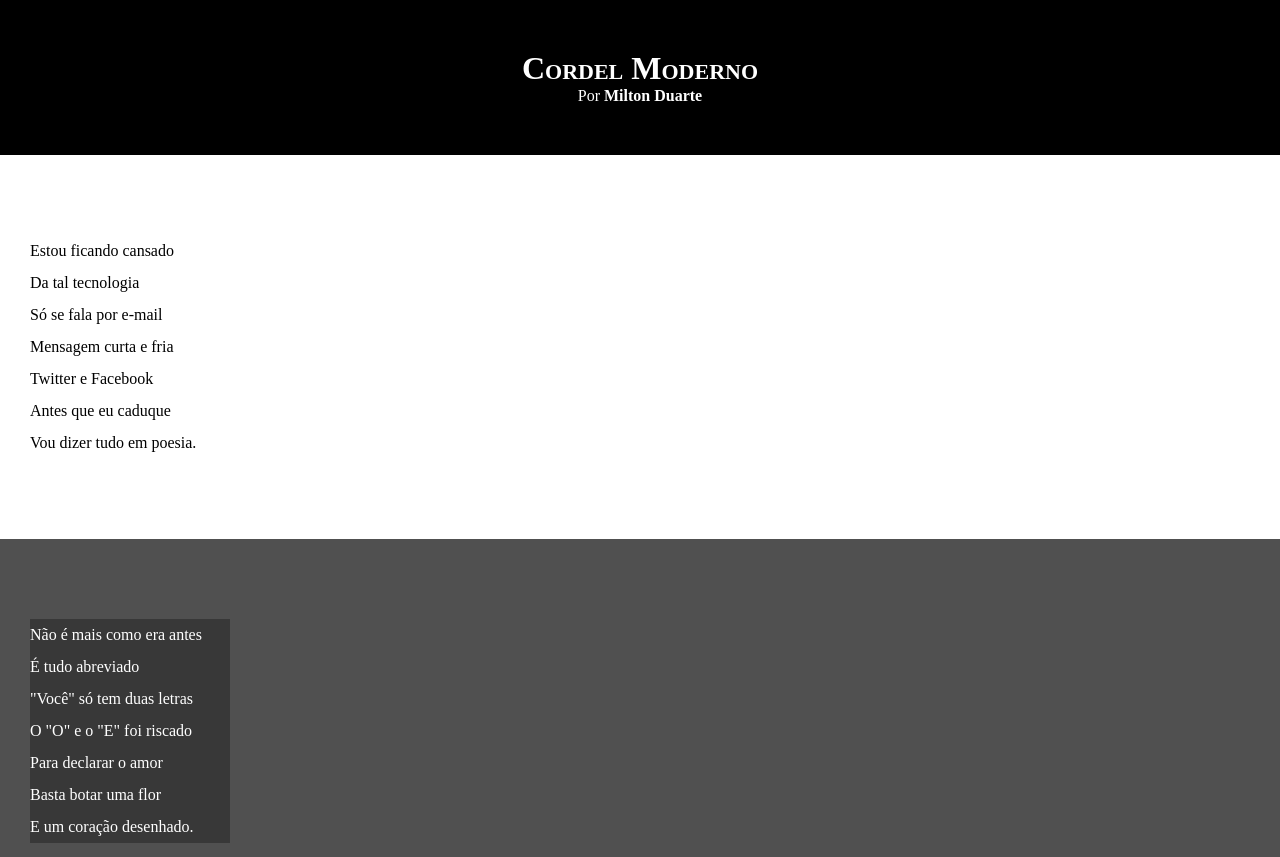
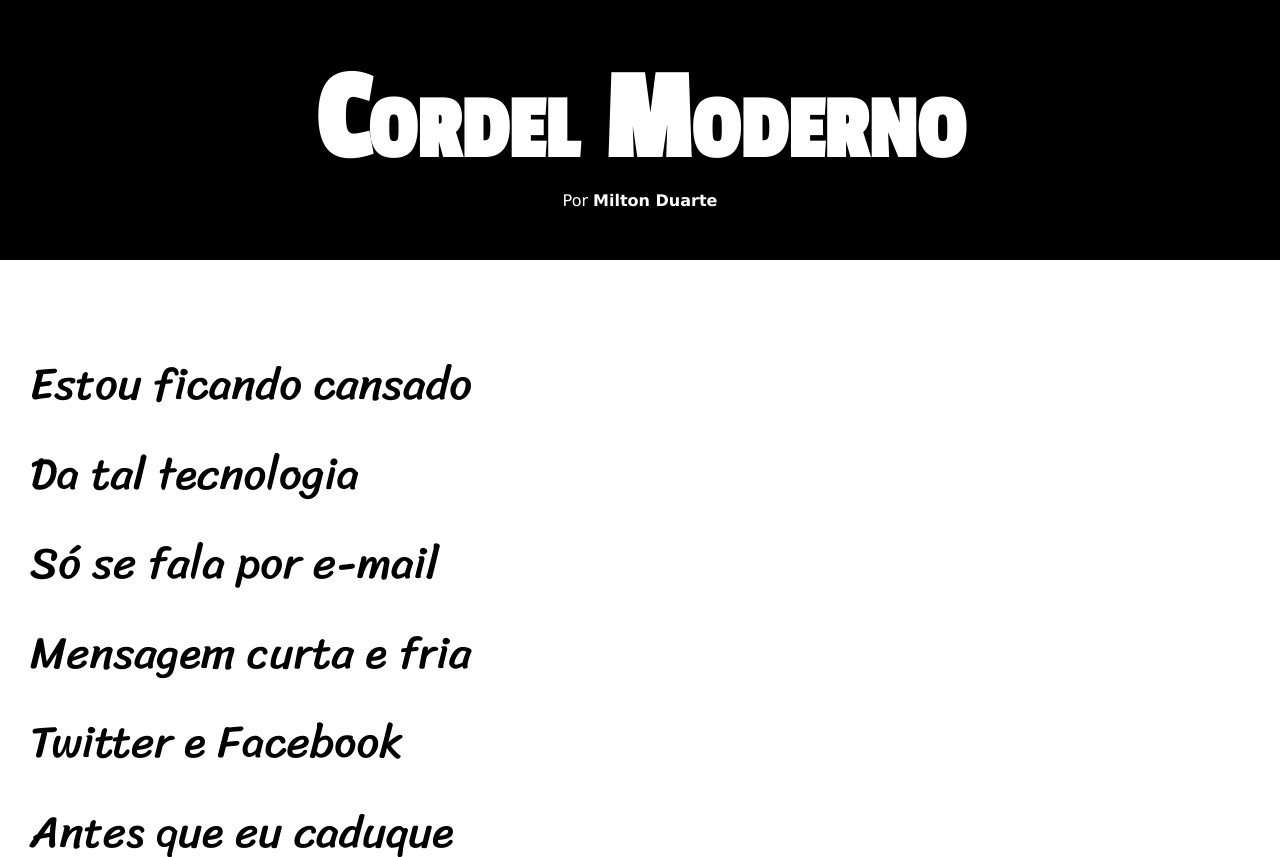
Before and after one commit to ramonbds/html-css, a plain HTML site: page desafios/d012/index.html in a window 1280 px wide. Shown: the top 857 px of the page. Drawn offline with Linux system fonts and the light colour scheme.

Commit message:
atualização

```diff
--- a/desafios/d012/estilo/style.css
+++ b/desafios/d012/estilo/style.css
@@ -1,13 +1,25 @@
 @charset "UTF-8";
+
+@import url('https://fonts.googleapis.com/css2?family=Passion+One&display=swap');
+
+@import url('https://fonts.googleapis.com/css2?family=Sriracha&display=swap');
+
+:root {
+    --fonte1: Verdana, Geneva, Tahoma, sans-serif;
+    --fonte2: 'Passion One', cursive;
+    --fonte3: 'Sriracha', cursive;
+}
 
 * {
     padding: 0px;
     margin: 0px;
+
 }
 
 html, body {
     min-height: 100vh;
     background-color: darkgray;
+    font-family: var(--fonte1);
 }
 header {
     background-color: black;
@@ -18,6 +30,8 @@ header {
 header h1 {
     padding-top: 50px;
     font-variant: small-caps;
+    font-family: var(--fonte2);
+    font-size: 10vw;
 }
 
 header p {
@@ -39,6 +53,8 @@ section {
     padding-bottom: 10vh;
     line-height: 2em;
     padding-left: 30px;
+    font-family: var(--fonte3);
+    font-size: 3.5vw;
 }
 
 section.normal {
@@ -51,8 +67,10 @@ section.imagem {
 }
 
 section.imagem > p {
+    display: inline-block;
+    padding: 5px;
     background-color: rgba(0, 0, 0, 0.301);
-    width: 200px;
+
 }
 
 footer {
```
